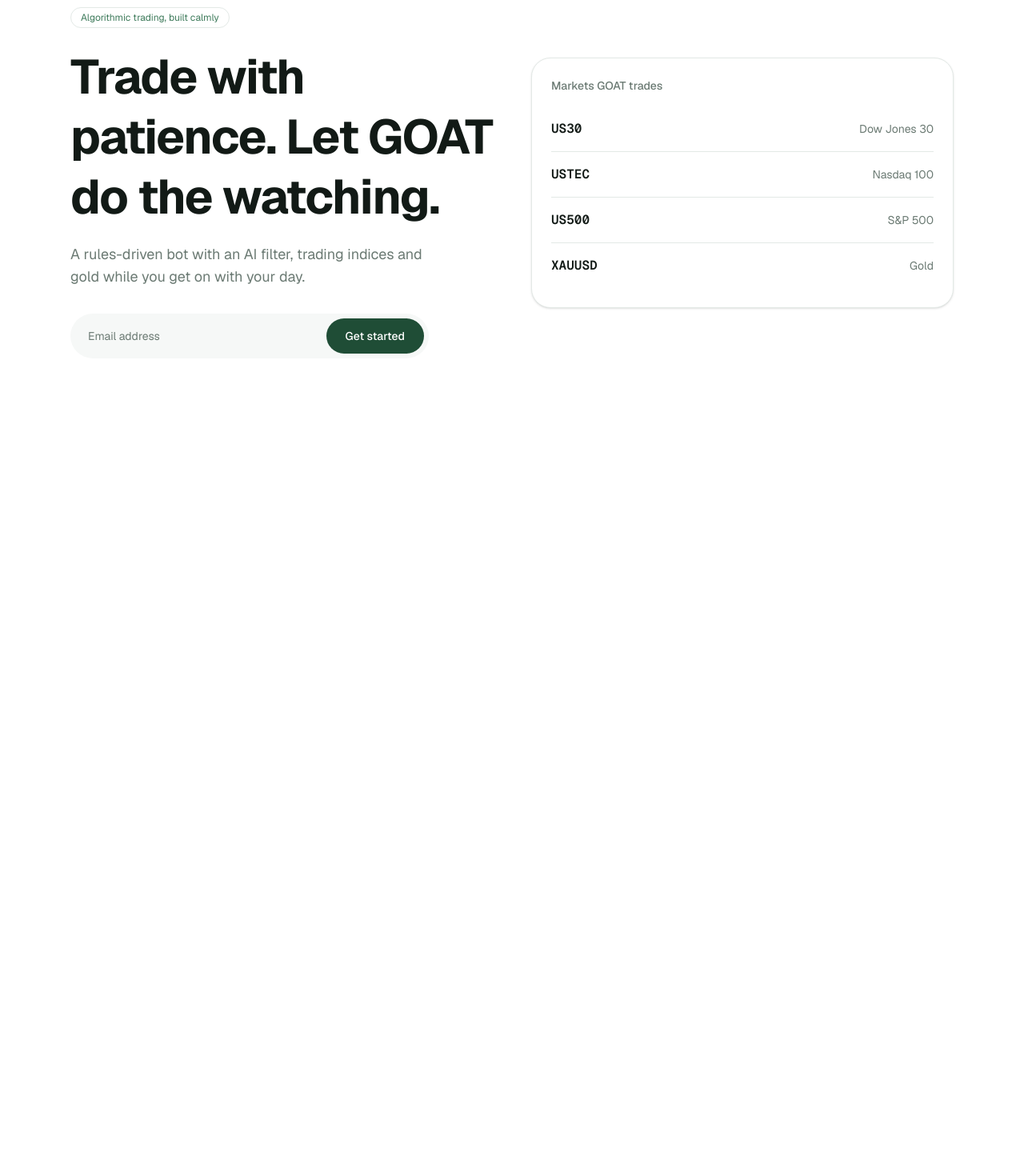
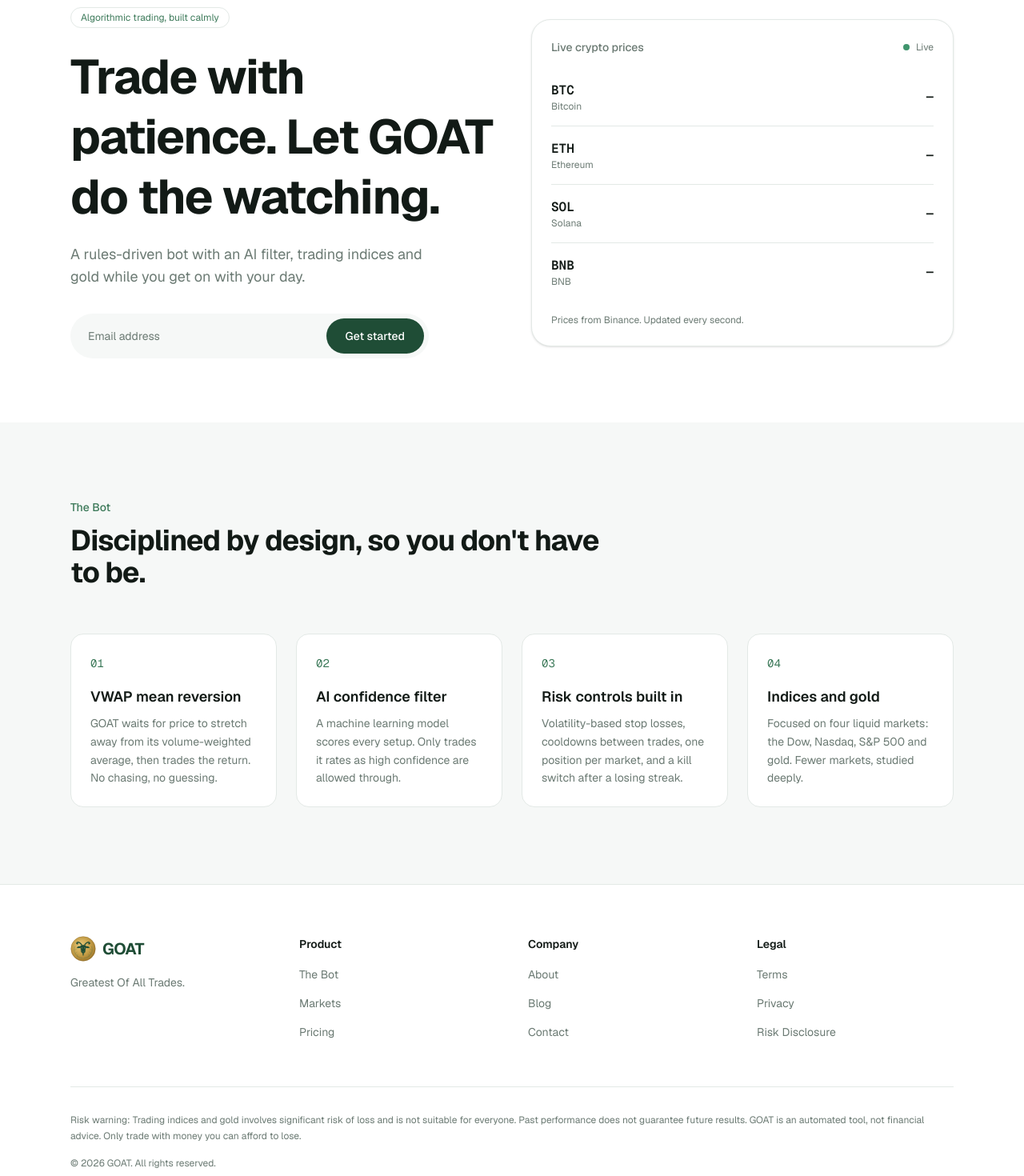
Before and after one commit to Nkasiob1/goat-web, a Next.js app: page / in a window 1280 px wide. Shown: the part 140-1610 px from the top of the page at 80% size. Before the commit the page ends 800 px from the top, so only its background shows below. Built offline with nearby package versions, Linux system fonts and the light colour scheme; no server answers.

Commit message:
Add live crypto prices via Binance WebSocket, features and footer

```diff
--- a/src/app/page.js
+++ b/src/app/page.js
@@ -1,11 +1,15 @@
-import Navbar from "../components/Navbar";           // up one folder (app → src), into components
+import Navbar from "../components/Navbar";
 import Hero from "../components/Hero";
+import Features from "../components/Features";     // new
+import Footer from "../components/Footer";         // new
 
 export default function HomePage() {
   return (
     <main>
-      <Navbar />                                     {/* section 1 */}
-      <Hero />                                       {/* section 2 */}
+      <Navbar />
+      <Hero />
+      <Features />                                 {/* section 3 */}
+      <Footer />                                   {/* last section */}
     </main>
   );
 }
--- /dev/null
+++ b/src/components/Features.js
@@ -0,0 +1,45 @@
+export default function Features() {
+  const features = [                                  // one object per card; edit text here, not in the layout
+    {
+      number: "01",
+      title: "VWAP mean reversion",
+      text: "GOAT waits for price to stretch away from its volume-weighted average, then trades the return. No chasing, no guessing.",
+    },
+    {
+      number: "02",
+      title: "AI confidence filter",
+      text: "A machine learning model scores every setup. Only trades it rates as high confidence are allowed through.",
+    },
+    {
+      number: "03",
+      title: "Risk controls built in",
+      text: "Volatility-based stop losses, cooldowns between trades, one position per market, and a kill switch after a losing streak.",
+    },
+    {
+      number: "04",
+      title: "Indices and gold",
+      text: "Focused on four liquid markets: the Dow, Nasdaq, S&P 500 and gold. Fewer markets, studied deeply.",
+    },
+  ];
+
+  return (
+    <section id="bot" className="bg-mist py-24">             {/* id="bot" makes the navbar's "The Bot" link scroll here */}
+      <div className="mx-auto max-w-6xl px-6">               {/* same centred width as the hero, so edges line up */}
+        <p className="text-sm font-medium text-moss">The Bot</p>   {/* small label above the heading */}
+        <h2 className="mt-3 max-w-2xl text-3xl font-bold tracking-tight text-ink md:text-4xl">
+          Disciplined by design, so you don't have to be.
+        </h2>
+
+        <div className="mt-14 grid gap-6 sm:grid-cols-2 lg:grid-cols-4"> {/* 1 column on phones, 2 on tablets, 4 on wide screens */}
+          {features.map((f) => (                              // draw one card for each item in the list
+            <div key={f.number} className="rounded-2xl border border-line bg-water p-6"> {/* white card on the mist background */}
+              <span className="font-mono text-sm text-moss">{f.number}</span>          {/* 01, 02... in the number font */}
+              <h3 className="mt-4 text-lg font-semibold text-ink">{f.title}</h3>
+              <p className="mt-2 text-sm leading-relaxed text-stone">{f.text}</p>       {/* leading-relaxed adds line spacing for easy reading */}
+            </div>
+          ))}
+        </div>
+      </div>
+    </section>
+  );
+}
--- /dev/null
+++ b/src/components/Footer.js
@@ -0,0 +1,46 @@
+import Link from "next/link";
+import Logo from "./Logo";
+
+export default function Footer() {
+  const columns = [                                   // each column: a heading and its links
+    { heading: "Product", links: ["The Bot", "Markets", "Pricing"] },
+    { heading: "Company", links: ["About", "Blog", "Contact"] },
+    { heading: "Legal", links: ["Terms", "Privacy", "Risk Disclosure"] },
+  ];
+
+  return (
+    <footer className="border-t border-line bg-water">        {/* thin line separating the footer from the page */}
+      <div className="mx-auto max-w-6xl px-6 py-16">
+        <div className="grid gap-10 md:grid-cols-4">          {/* logo + 3 link columns side by side on laptops */}
+          <div>
+            <Logo />
+            <p className="mt-4 text-sm text-stone">Greatest Of All Trades.</p>
+          </div>
+
+          {columns.map((col) => (                              // draw each column of links
+            <div key={col.heading}>
+              <p className="text-sm font-semibold text-ink">{col.heading}</p>
+              <ul className="mt-4 space-y-3">                  {/* space-y-3 puts even gaps between links */}
+                {col.links.map((link) => (                     // a loop inside a loop: each link in this column
+                  <li key={link}>
+                    <Link href="#" className="text-sm text-stone hover:text-ink">{link}</Link> {/* "#" for now; real pages later */}
+                  </li>
+                ))}
+              </ul>
+            </div>
+          ))}
+        </div>
+
+        <div className="mt-14 border-t border-line pt-8">     {/* risk warning sits apart, below a divider */}
+          <p className="text-xs leading-relaxed text-stone">
+            Risk warning: Trading indices and gold involves significant risk of loss and
+            is not suitable for everyone. Past performance does not guarantee future
+            results. GOAT is an automated tool, not financial advice. Only trade with
+            money you can afford to lose.
+          </p>
+          <p className="mt-4 text-xs text-stone">© 2026 GOAT. All rights reserved.</p>
+        </div>
+      </div>
+    </footer>
+  );
+}
--- a/src/components/Hero.js
+++ b/src/components/Hero.js
@@ -1,10 +1,5 @@
+import LivePrices from "./LivePrices";                 // our new live card
 export default function Hero() {
-  const markets = [                                          // the instruments your bot actually trades
-    { symbol: "US30", name: "Dow Jones 30" },
-    { symbol: "USTEC", name: "Nasdaq 100" },
-    { symbol: "US500", name: "S&P 500" },
-    { symbol: "XAUUSD", name: "Gold" },
-  ];
 
   return (
     <section className="mx-auto grid max-w-6xl items-center gap-12 px-6 py-20 md:grid-cols-2"> {/* 1 column on phones, 2 on laptops */}
@@ -38,16 +33,8 @@ export default function Hero() {
         </form>
       </div>
 
-      <div id="markets" className="rounded-3xl border border-line bg-water p-6 shadow-sm"> {/* right side: the market card */}
-        <p className="text-sm font-medium text-stone">Markets GOAT trades</p>
-        <ul className="mt-4 divide-y divide-line">          {/* a thin line between each row */}
-          {markets.map((m) => (                              // loop over the list and draw one row per market
-            <li key={m.symbol} className="flex items-center justify-between py-4"> {/* key helps React track each row */}
-              <span className="font-mono font-semibold text-ink">{m.symbol}</span> {/* symbol in the number font */}
-              <span className="text-sm text-stone">{m.name}</span>
-            </li>
-          ))}
-        </ul>
+    <div id="markets">                               {/* keeps the navbar's "Markets" link working */}
+        <LivePrices />
       </div>
     </section>
   );
--- /dev/null
+++ b/src/components/LivePrices.js
@@ -0,0 +1,73 @@
+"use client";                                          // run this component in the browser, not just on the server
+
+import { useEffect, useState } from "react";           // React's memory (useState) and "do this on load" (useEffect) tools
+
+const COINS = [                                        // the coins we show; Binance names them as pairs against USDT (a dollar coin)
+  { symbol: "BTCUSDT", short: "BTC", name: "Bitcoin" },
+  { symbol: "ETHUSDT", short: "ETH", name: "Ethereum" },
+  { symbol: "SOLUSDT", short: "SOL", name: "Solana" },
+  { symbol: "BNBUSDT", short: "BNB", name: "BNB" },
+];
+
+export default function LivePrices() {
+  const [prices, setPrices] = useState({});            // memory: starts empty, fills as prices arrive
+
+  useEffect(() => {                                    // runs once when the card first appears
+    const streams = COINS.map((c) => c.symbol.toLowerCase() + "@miniTicker").join("/"); // builds "btcusdt@miniTicker/ethusdt@miniTicker/..."
+    const socket = new WebSocket(                      // open the "phone call" to Binance's public price feed
+      `wss://data-stream.binance.vision/stream?streams=${streams}`
+    );
+
+    socket.onmessage = (event) => {                    // runs every time Binance sends an update (about once a second)
+      const { data } = JSON.parse(event.data);         // turn the text message into an object and take its "data" part
+      const price = Number(data.c);                    // c = current (last) price; Number() turns text into a number
+      const open = Number(data.o);                     // o = price 24 hours ago
+      setPrices((prev) => ({                           // update memory: keep the other coins, replace this one
+        ...prev,                                       // copy everything already stored
+        [data.s]: { price, change: ((price - open) / open) * 100 }, // s = symbol; change = % move over 24 hours
+      }));
+    };
+
+    return () => socket.close();                       // "hang up" when the visitor leaves the page
+  }, []);                                              // empty list = run once only, not on every redraw
+
+  return (
+    <div className="rounded-3xl border border-line bg-water p-6 shadow-sm">     {/* same card style as before */}
+      <div className="flex items-center justify-between">
+        <p className="text-sm font-medium text-stone">Live crypto prices</p>
+        <span className="flex items-center gap-2 text-xs text-stone">          {/* the small "live" indicator */}
+          <span className="h-2 w-2 animate-pulse rounded-full bg-gain"></span>   {/* a gently pulsing green dot */}
+          Live
+        </span>
+      </div>
+
+      <ul className="mt-4 divide-y divide-line">
+        {COINS.map((coin) => {                         // one row per coin
+          const p = prices[coin.symbol];               // this coin's latest data, or undefined if none has arrived yet
+          const up = p && p.change >= 0;               // true if the price is up over 24 hours
+
+          return (
+            <li key={coin.symbol} className="flex items-center justify-between py-4">
+              <div>
+                <p className="font-mono font-semibold text-ink">{coin.short}</p>
+                <p className="text-xs text-stone">{coin.name}</p>
+              </div>
+              <div className="text-right">
+                <p className="font-mono font-semibold text-ink">
+                  {p
+                    ? "$" + p.price.toLocaleString("en-US", { minimumFractionDigits: 2, maximumFractionDigits: 2 }) // e.g. $63,412.50
+                    : "—"}                                {/* a dash while waiting for the first price */}
+                </p>
+                <p className={`text-xs font-medium ${up ? "text-gain" : "text-loss"}`}> {/* muted green if up, brick red if down */}
+                  {p ? (up ? "+" : "") + p.change.toFixed(2) + "%" : ""}               {/* e.g. +1.24% */}
+                </p>
+              </div>
+            </li>
+          );
+        })}
+      </ul>
+
+      <p className="mt-4 text-xs text-stone">Prices from Binance. Updated every second.</p> {/* honest source credit */}
+    </div>
+  );
+}
```
